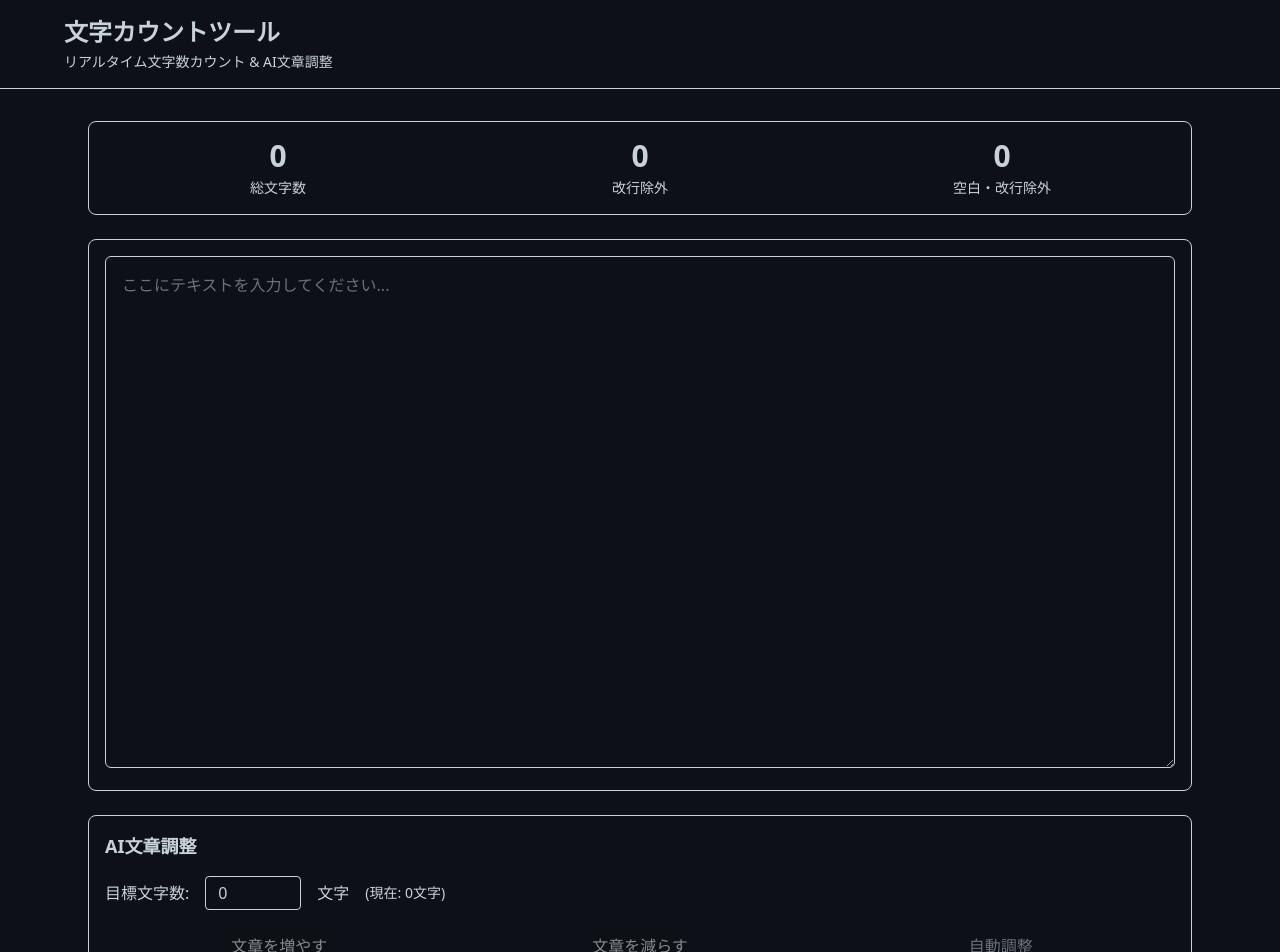
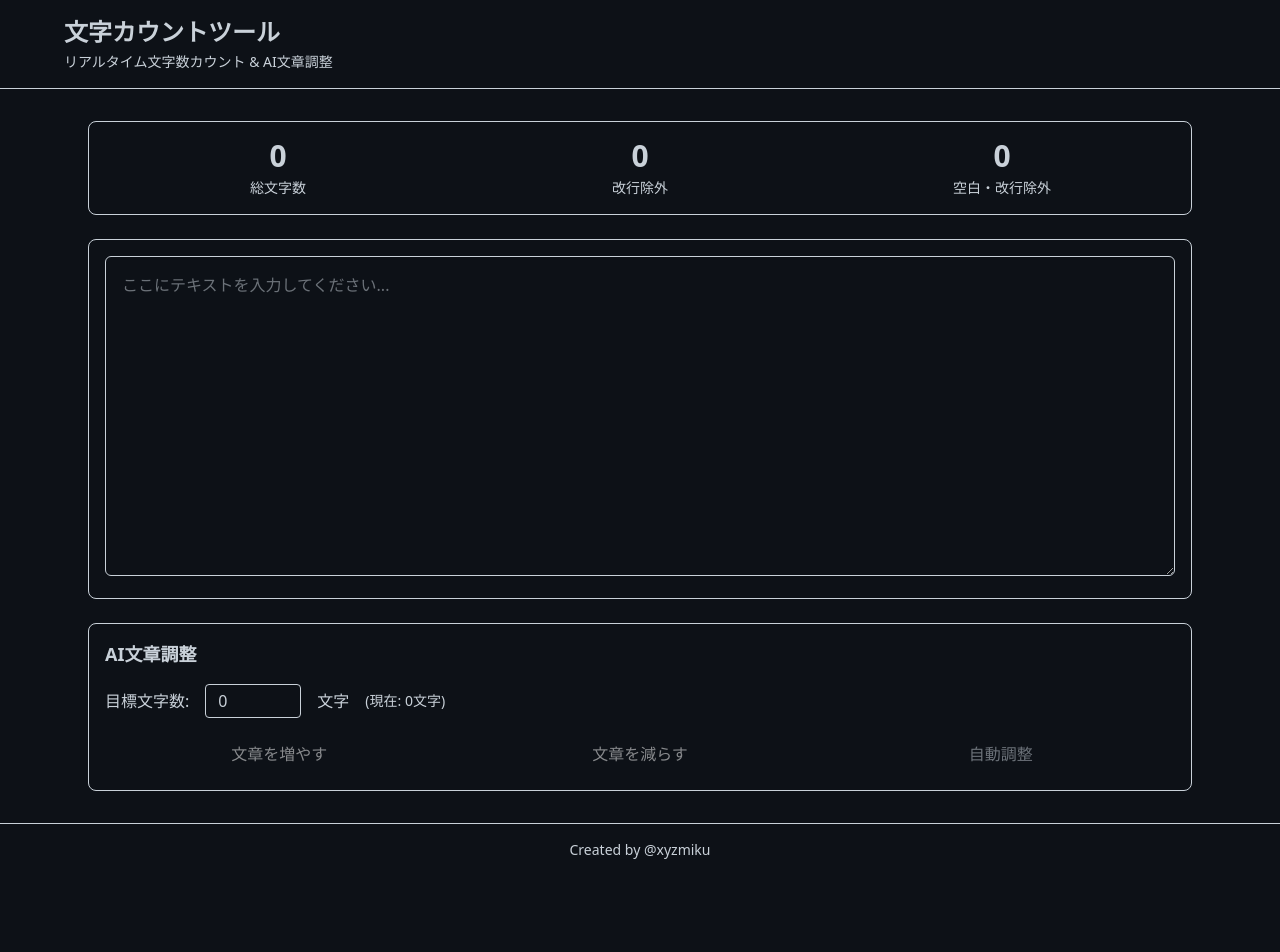
Before and after one commit to m-shintaro/moji-ai-counter, a React (Vite) app: page / in a window 1280 px wide. Shown: the top 952 px of the page. After the commit the page ends 876 px from the top, so only its background shows below. Built offline with nearby package versions, Linux system fonts and the light colour scheme; no server answers.

Commit message:
feat: update layout and styling in App, Footer, and TextEditor components

```diff
--- a/package.json
+++ b/package.json
@@ -25,5 +25,8 @@
     "tailwindcss": "^4.1.11",
     "typescript": "^5.9.2",
     "vite": "^7.1.0"
+  },
+  "devDependencies": {
+    "gh-pages": "^6.3.0"
   }
 }
--- a/src/App.tsx
+++ b/src/App.tsx
@@ -40,10 +40,10 @@ function App() {
   }
 
   return (
-    <div className="min-h-screen bg-github-dark-bg">
+    <div className="min-h-screen bg-github-dark-bg flex flex-col">
       <Header />
 
-      <main className="max-w-6xl mx-auto px-6 py-8">
+      <main className="flex-1 max-w-6xl mx-auto w-full px-6 py-8">
         <div className="space-y-6">
           <CharacterCounter counts={counts} />
 
--- a/src/components/Footer.tsx
+++ b/src/components/Footer.tsx
@@ -1,6 +1,6 @@
 const Footer = () => {
   return (
-    <footer className="bg-github-dark-bg-secondary border-t border-github-dark-border mt-6 py-4">
+    <footer className="bg-github-dark-bg-secondary border-t border-github-dark-border py-4">
       <div className="max-w-6xl mx-auto px-6 text-center">
         <p className="text-github-dark-text-secondary text-sm">
           Created by{' '}
--- a/src/components/TextEditor.tsx
+++ b/src/components/TextEditor.tsx
@@ -10,7 +10,7 @@ const TextEditor = ({ text, setText }: TextEditorProps) => {
         value={text}
         onChange={(e) => setText(e.target.value)}
         placeholder="ここにテキストを入力してください..."
-        className="w-full h-128 bg-github-dark-bg border border-github-dark-border rounded-md p-4 text-github-dark-text placeholder-github-dark-text-secondary focus:outline-none focus:ring-2 focus:ring-github-dark-accent focus:border-transparent resize-vertical"
+        className="w-full min-h-[40vh] max-h-[60vh] bg-github-dark-bg border border-github-dark-border rounded-md p-4 text-github-dark-text placeholder-github-dark-text-secondary focus:outline-none focus:ring-2 focus:ring-github-dark-accent focus:border-transparent resize-vertical"
       />
     </div>
   );
```
Also changed, not shown: 2 other files (tests, documents, lock files or other folders).
